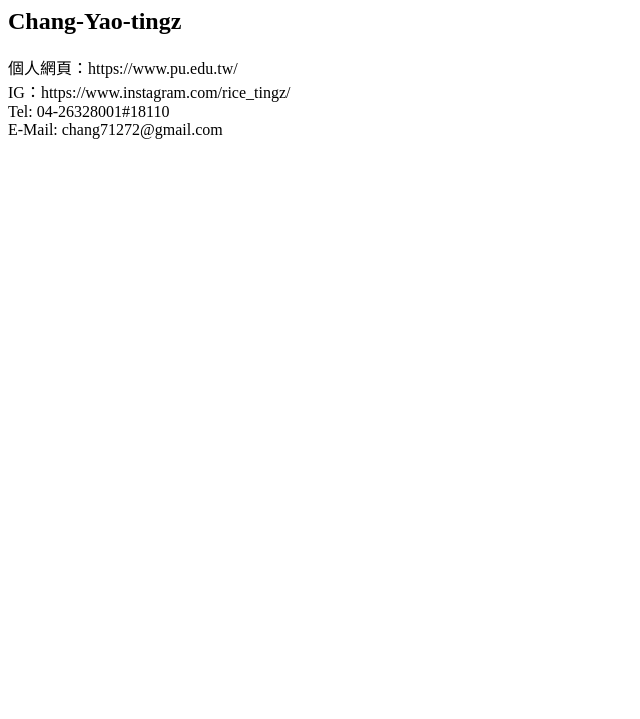
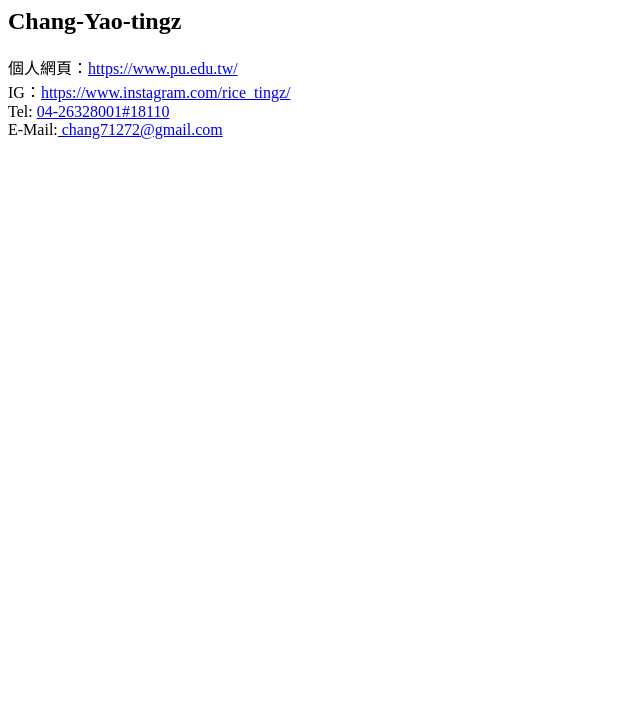
Before and after one commit to yaotingz/aboutme, a plain HTML site: page about.html in a window 1280 px wide. Shown: the part 81-800 px from the top of the page, without its empty margins (0-640 px from the left). Drawn offline with Linux system fonts and the light colour scheme.

Commit message:
version 3: Hyperlink

```diff
--- a/about.html
+++ b/about.html
@@ -9,9 +9,9 @@
 	<h1>張耀庭</h1>
 	<h2>Chang-Yao-tingz</h2>
 
-	個人網頁：https://www.pu.edu.tw/<br>
-	IG：https://www.instagram.com/rice_tingz/<br>
-	Tel: 04-26328001#18110<br>
-	E-Mail: chang71272@gmail.com<br>
+	個人網頁：<a href="https://www.pu.edu.tw/">https://www.pu.edu.tw/</a><br>
+	IG：<a href="https://www.instagram.com/rice_tingz/">https://www.instagram.com/rice_tingz/</a><br>
+	Tel: <a href="tel:04-26328001#18110">04-26328001#18110</a><br>
+	E-Mail:<a href=" mailto:chang71272@gmail.com"> chang71272@gmail.com</a><br>
 </body>
 </html>
```
